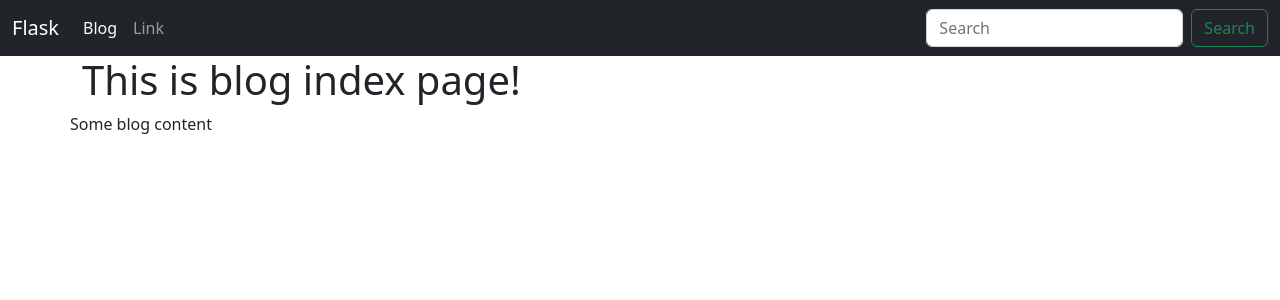
After one commit to vrum-vrum-oss/blog_flask, a Flask app: page /blog/ in a window 1280 px wide. The commit adds this page. Shown: the top 300 px of the page. Run offline with Flask 2, Linux system fonts and the light colour scheme.

Commit message:
Create a blueprint for posts with view template

```diff
--- /dev/null
+++ b/app/posts/__init__.py
@@ -0,0 +1,5 @@
+from flask import Blueprint
+
+posts_bp = Blueprint('posts', __name__, template_folder='templates')
+
+from . import posts
--- /dev/null
+++ b/app/posts/posts.py
@@ -0,0 +1,7 @@
+from . import posts_bp
+from flask import render_template
+
+
+@posts_bp.route('/')
+def view():
+    return render_template('posts/view.html')
--- /dev/null
+++ b/app/posts/templates/posts/view.html
@@ -0,0 +1,16 @@
+{% extends 'base.html' %}
+
+
+{% block title %}
+    Blog page
+{% endblock %}
+
+
+{% block content_title %}
+    This is blog index page!
+{% endblock %}
+
+
+{% block content %}
+    Some blog content
+{% endblock %}
--- a/app/templates/base.html
+++ b/app/templates/base.html
@@ -16,7 +16,7 @@
 
     <nav class="navbar navbar-expand-lg navbar-dark bg-dark">
         <div class="container-fluid">
-            <a class="navbar-brand" href="#">Navbar</a>
+            <a class="navbar-brand" href=" {{ url_for('main.index') }} ">Flask</a>
             <button class="navbar-toggler" type="button" data-bs-toggle="collapse"
                 data-bs-target="#navbarSupportedContent" aria-controls="navbarSupportedContent" aria-expanded="false"
                 aria-label="Toggle navigation">
@@ -25,7 +25,7 @@
             <div class="collapse navbar-collapse" id="navbarSupportedContent">
                 <ul class="navbar-nav me-auto mb-2 mb-lg-0">
                     <li class="nav-item">
-                        <a class="nav-link" href="#">Link</a>
+                        <a class="nav-link active" href=" {{ url_for('posts.view') }} ">Blog</a>
                     </li>
                     <li class="nav-item">
                         <a class="nav-link" href="#">Link</a>
```
Also changed, not shown: app/__init__.py (+5 -2 lines).
